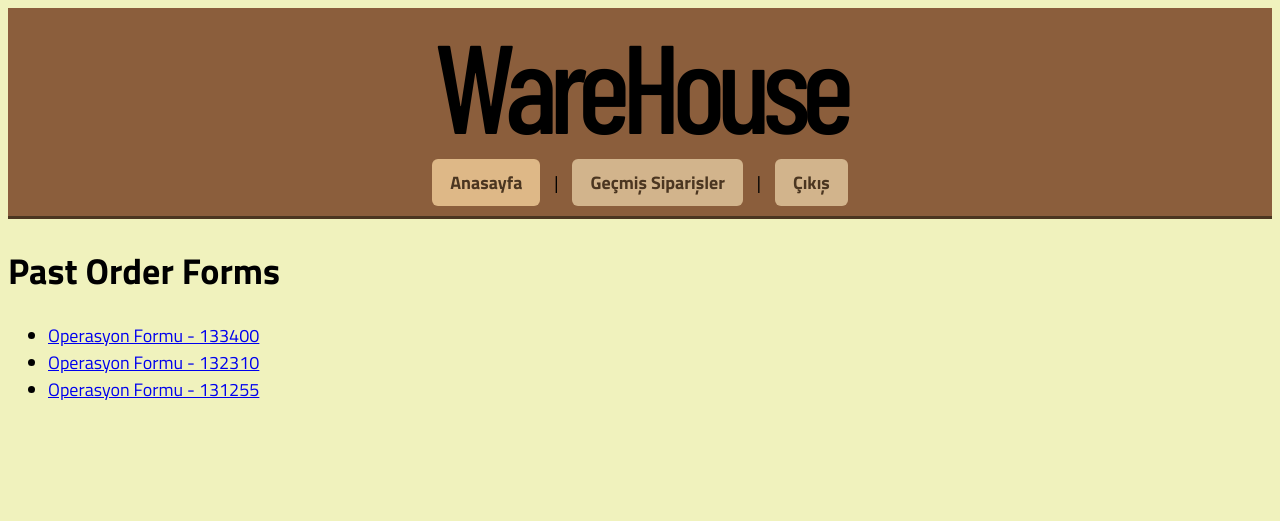
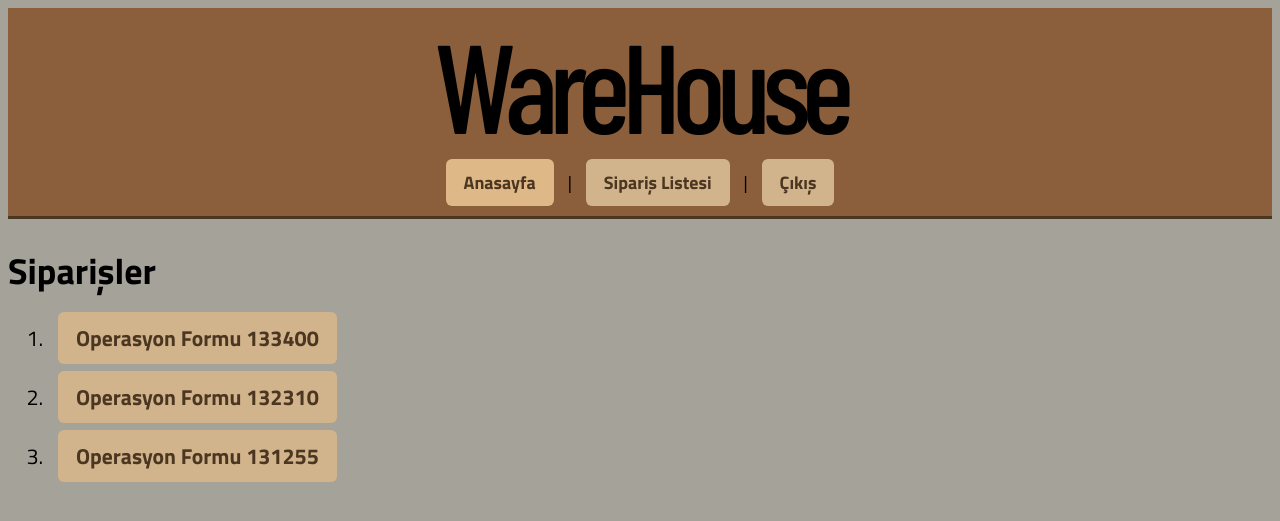
Before and after one commit to 2funJobs/warehouse, a Django app: page /orders/ in a window 1280 px wide. Shown: the top 521 px of the page. Run offline with Django 5.2, Linux system fonts and the light colour scheme; a user stored in the database is signed in; data comes from the database, SQL or seed files in the repository; both versions use the stored data as it was after the commit; some web fonts are replaced.

Commit message:
OrderListStyled

```diff
--- a/base/models.py
+++ b/base/models.py
@@ -67,7 +67,7 @@ class Order(models.Model):
     def save(self, *args, **kwargs):
         if not self.order_id:
             # Generate a unique order ID (e.g., timestamp-based or random)
-            self.order_id = f"ORD-{datetime.now().strftime('%Y%m%d%H%M%S')}"
+            self.order_id = f"{datetime.now().strftime('%H%M%S')}"
         super().save(*args, **kwargs)
 
 
--- a/base/static/base/styles/styles.css
+++ b/base/static/base/styles/styles.css
@@ -1,5 +1,5 @@
 html {
-    background-color: #F0F2BD;
+    background-color: rgb(139 135 123 / 77%);
     font-family: "Titillium Web", sans-serif;
     font-weight: 400;
     font-size: 18px;
@@ -241,7 +241,7 @@ header {
 
 .shopping-list {
   background-color: #fff8dc; /* very light beige */
-  border: 2px solid #d2b48c; /* tan */
+  border: 2px solid #4b3621; /* tan */
   font-size: 1.2rem;
   font-weight: 700;
   border-radius: 10px;
--- a/base/templates/base/main.html
+++ b/base/templates/base/main.html
@@ -27,12 +27,12 @@
                   <a href="{% url 'profile' %}" class="nav-button">Profil</a> |
                   <a href="{% url 'cart' %}">Sepet</a> |
                 {% else %}
-                  <a href="{% url 'order_list' %}">Geçmiş Siparişler</a> |
+                  <a href="{% url 'order_list' %}">Sipariş Listesi</a> |
                 {% endif %}
-                <a href="{% url 'logout' %}">Çıkış</a>
+              <a href="{% url 'logout' %}">Çıkış</a>
             {% else %}
-                <a href="{% url 'login' %}">Giriş</a> |
-                <a href="{% url 'register' %}">Kayıt</a>
+              <a href="{% url 'login' %}">Giriş</a> |
+              <a href="{% url 'register' %}">Kayıt</a>
             {% endif %}
         </nav>
     </header>
--- a/base/templates/base/order_list.html
+++ b/base/templates/base/order_list.html
@@ -9,16 +9,14 @@
     a:hover { text-decoration: underline; }
 </style>
 {% block content %}
-    <h1>Past Order Forms</h1>
-    <ul>
+    <h1>Siparişler</h1>
+    <ol class="navbar" style="font-size: 1.2rem;" >
         {% for order in orders %}
-            <li>
-                <a href="{% url 'operation_form' order_id=order.order_id %}">
-                    Operasyon Formu - {{ order.order_id }}
-                </a>
+            <li style="margin-bottom: 1.5rem;">
+                <a href="{% url 'operation_form' order_id=order.order_id %}">Operasyon Formu {{ order.order_id }}</a>
             </li>
         {% empty %}
-            <li>No orders found.</li>
+            <li>Bekleyen sipariş yok.</li>
         {% endfor %}
-    </ul>
+    </ol>
 {% endblock content %}
--- a/base/views.py
+++ b/base/views.py
@@ -173,6 +173,7 @@ def create_order(request):
 
     except Exception as e:
         return JsonResponse({'status': 'error', 'message': str(e)}, status=500)
+
     # try:
     #     profile = request.user.profile
     #     cart = Cart.objects.get(user=request.user)
```
Also changed, not shown: base/templates/base/navbar.html (deleted, +0 -14 lines), db.sqlite3.
